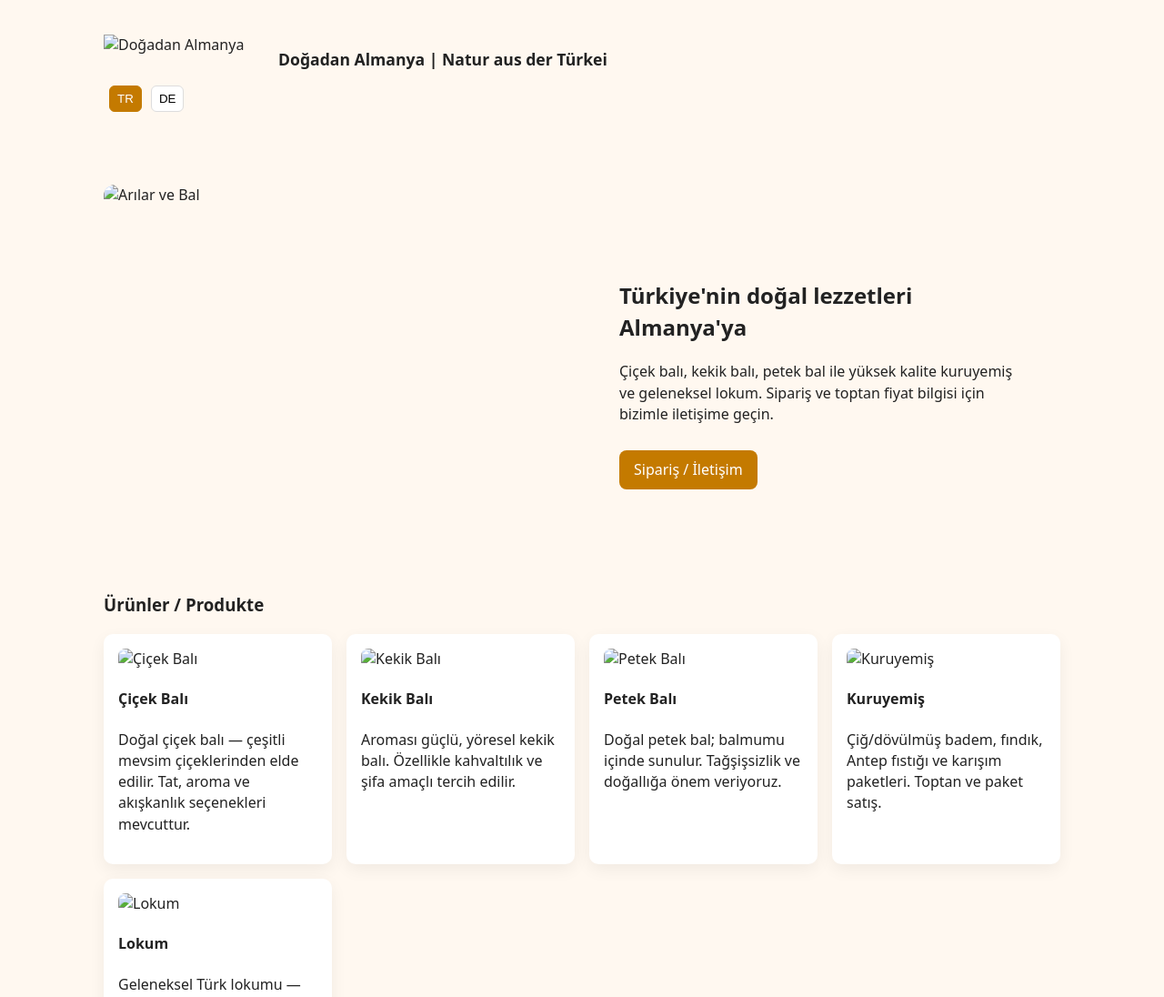
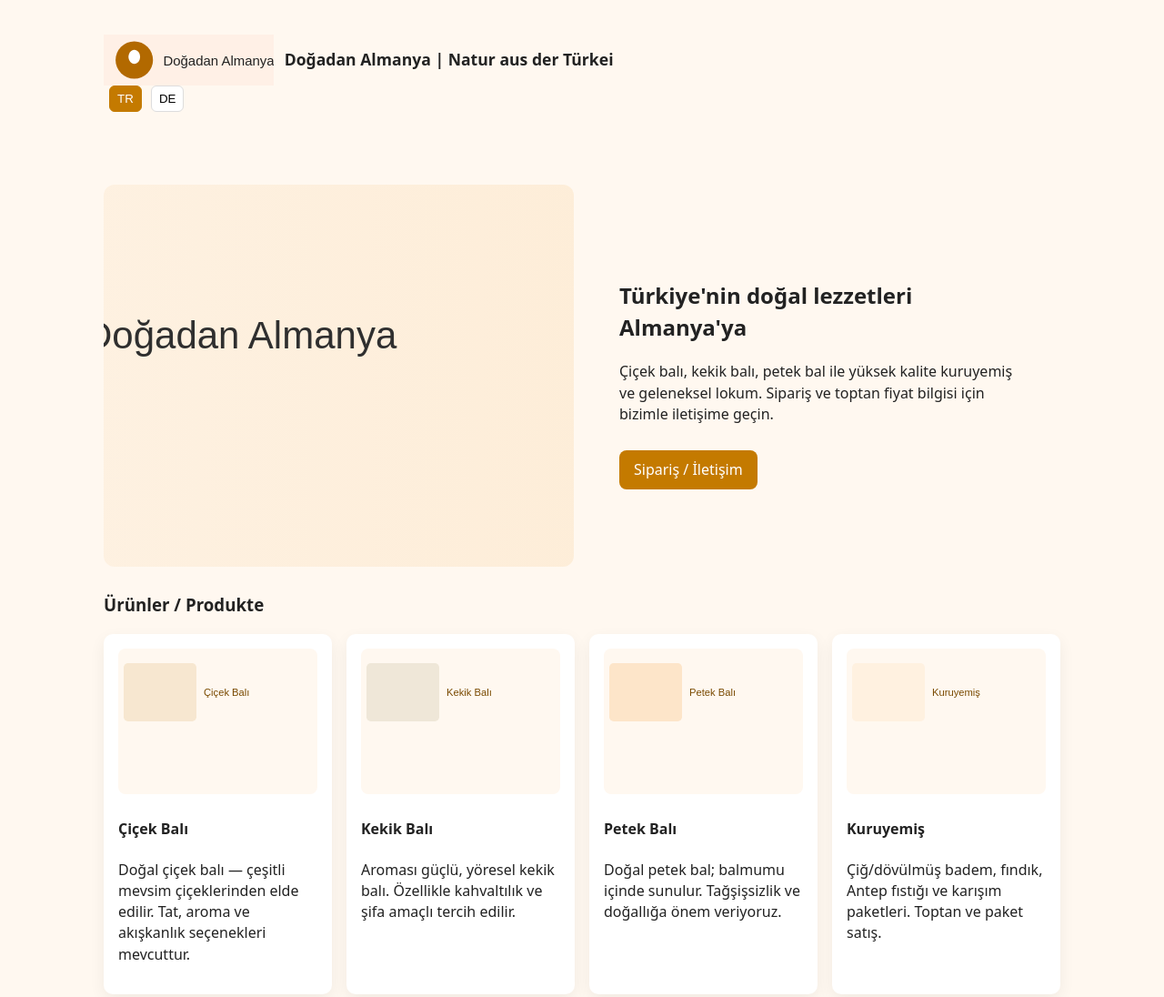
Before and after one commit to Aquamiato/dogadanalmanya, a plain HTML site: page index.html in a window 1280 px wide. Shown: the top 1096 px of the page at 91% size. Drawn offline with Linux system fonts and the light colour scheme; the site is published under a folder, as on GitHub Pages, so addresses that start at the root find nothing.

Commit message:
Fix image paths to relative (remove leading /) and update favicon path

```diff
--- a/index.html
+++ b/index.html
@@ -5,14 +5,14 @@
     <meta name="viewport" content="width=device-width,initial-scale=1" />
     <title>Doğadan Almanya — Doğal Bal, Petek Bal, Kuruyemiş & Lokum</title>
     <meta name="description" content="Türkiye'den Almanya'ya doğal bal çeşitleri, petek bal, kuruyemiş ve lokum gönderimi. İthalat ve satış için iletişime geçin." />
-    <link rel="icon" type="image/svg+xml" href="/favicon.svg">
+    <link rel="icon" type="image/svg+xml" href="favicon.svg">
     <link rel="stylesheet" href="styles.css" />
   </head>
   <body>
     <header class="site-header">
       <div class="container">
-        <a href="/" class="brand-link" aria-label="Doğadan Almanya">
-          <img src="/images/logo.svg" alt="Doğadan Almanya" class="brand-logo" width="180" height="56">
+        <a href="./" class="brand-link" aria-label="Doğadan Almanya">
+          <img src="images/logo.svg" alt="Doğadan Almanya" class="brand-logo" width="180" height="56">
           <span class="brand-text">Doğadan Almanya <span class="muted">| Natur aus der Türkei</span></span>
         </a>
         <nav class="lang-switch" aria-label="Language switch">
@@ -24,7 +24,7 @@
 
     <main class="container">
       <section class="hero lang-tr">
-        <img class="hero-img" src="/images/hero.svg" alt="Arılar ve Bal">
+        <img class="hero-img" src="images/hero.svg" alt="Arılar ve Bal">
         <div class="hero-copy">
           <h2>Türkiye'nin doğal lezzetleri Almanya'ya</h2>
           <p>Çiçek balı, kekik balı, petek bal ile yüksek kalite kuruyemiş ve geleneksel lokum. Sipariş ve toptan fiyat bilgisi için bizimle iletişime geçin.</p>
@@ -33,7 +33,7 @@
       </section>
 
       <section class="hero lang-de hidden">
-        <img class="hero-img" src="/images/hero.svg" alt="Bienen und Honig">
+        <img class="hero-img" src="images/hero.svg" alt="Bienen und Honig">
         <div class="hero-copy">
           <h2>Natürliche Köstlichkeiten aus der Türkei nach Deutschland</h2>
           <p>Blütenhonig, Thymianhonig, Honigwaben sowie hochwertige Nüsse und traditionelles Lokum. Kontaktieren Sie uns für Bestellungen und Großhandelspreise.</p>
@@ -46,7 +46,7 @@
 
         <div class="grid">
           <article class="card">
-            <img src="/images/flower.svg" alt="Çiçek Balı" />
+            <img src="images/flower.svg" alt="Çiçek Balı" />
             <h4 class="lang-tr">Çiçek Balı</h4>
             <h4 class="lang-de hidden">Blütenhonig</h4>
             <p class="lang-tr">Doğal çiçek balı — çeşitli mevsim çiçeklerinden elde edilir. Tat, aroma ve akışkanlık seçenekleri mevcuttur.</p>
@@ -54,7 +54,7 @@
           </article>
 
           <article class="card">
-            <img src="/images/thyme.svg" alt="Kekik Balı" />
+            <img src="images/thyme.svg" alt="Kekik Balı" />
             <h4 class="lang-tr">Kekik Balı</h4>
             <h4 class="lang-de hidden">Thymianhonig</h4>
             <p class="lang-tr">Aroması güçlü, yöresel kekik balı. Özellikle kahvaltılık ve şifa amaçlı tercih edilir.</p>
@@ -62,7 +62,7 @@
           </article>
 
           <article class="card">
-            <img src="/images/honeycomb.svg" alt="Petek Balı" />
+            <img src="images/honeycomb.svg" alt="Petek Balı" />
             <h4 class="lang-tr">Petek Balı</h4>
             <h4 class="lang-de hidden">Honigwabe</h4>
             <p class="lang-tr">Doğal petek bal; balmumu içinde sunulur. Tağşişsizlik ve doğallığa önem veriyoruz.</p>
@@ -70,7 +70,7 @@
           </article>
 
           <article class="card">
-            <img src="/images/nuts.svg" alt="Kuruyemiş" />
+            <img src="images/nuts.svg" alt="Kuruyemiş" />
             <h4 class="lang-tr">Kuruyemiş</h4>
             <h4 class="lang-de hidden">Nüsse & Trockenfrüchte</h4>
             <p class="lang-tr">Çiğ/dövülmüş badem, fındık, Antep fıstığı ve karışım paketleri. Toptan ve paket satış.</p>
@@ -78,7 +78,7 @@
           </article>
 
           <article class="card">
-            <img src="/images/lokum.svg" alt="Lokum" />
+            <img src="images/lokum.svg" alt="Lokum" />
             <h4 class="lang-tr">Lokum</h4>
             <h4 class="lang-de hidden">Lokum (Türkischer Genuss)</h4>
             <p class="lang-tr">Geleneksel Türk lokumu — gül, fıstık, badem gibi çeşitler.</p>
```
